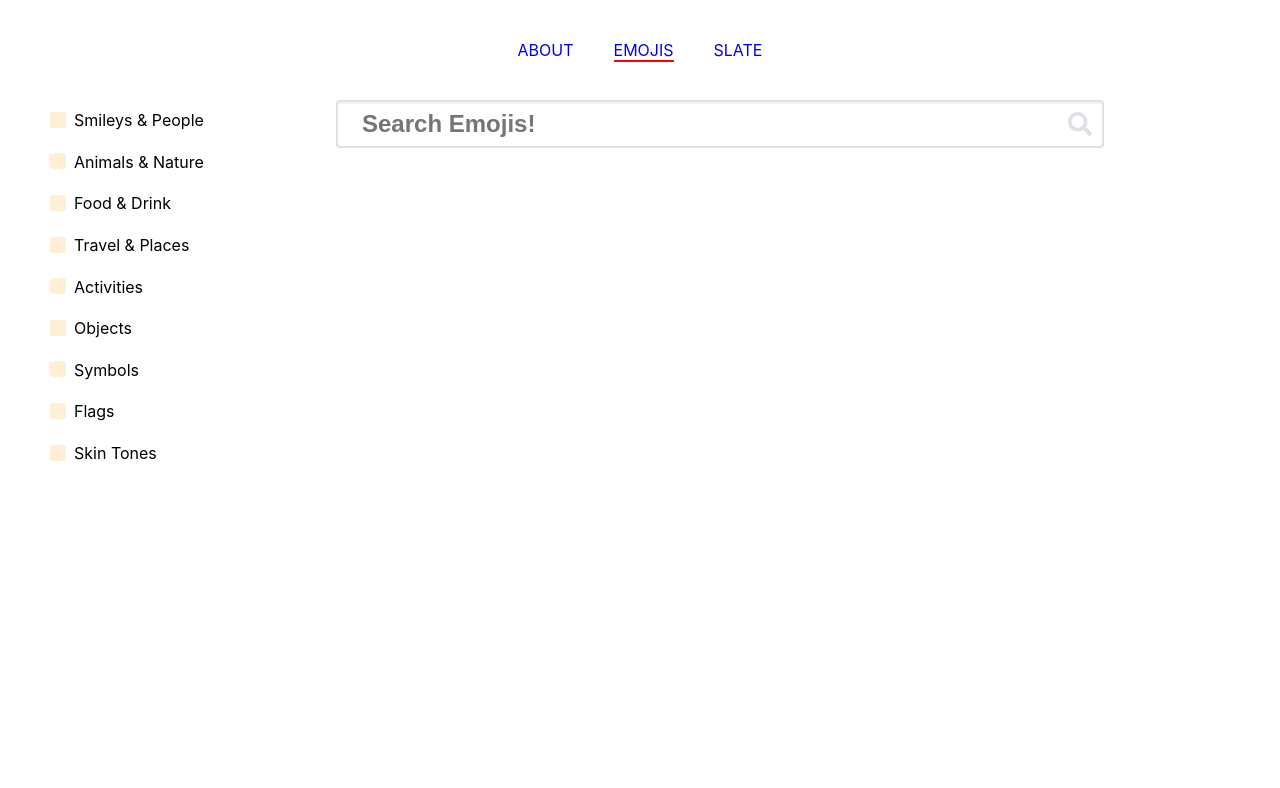
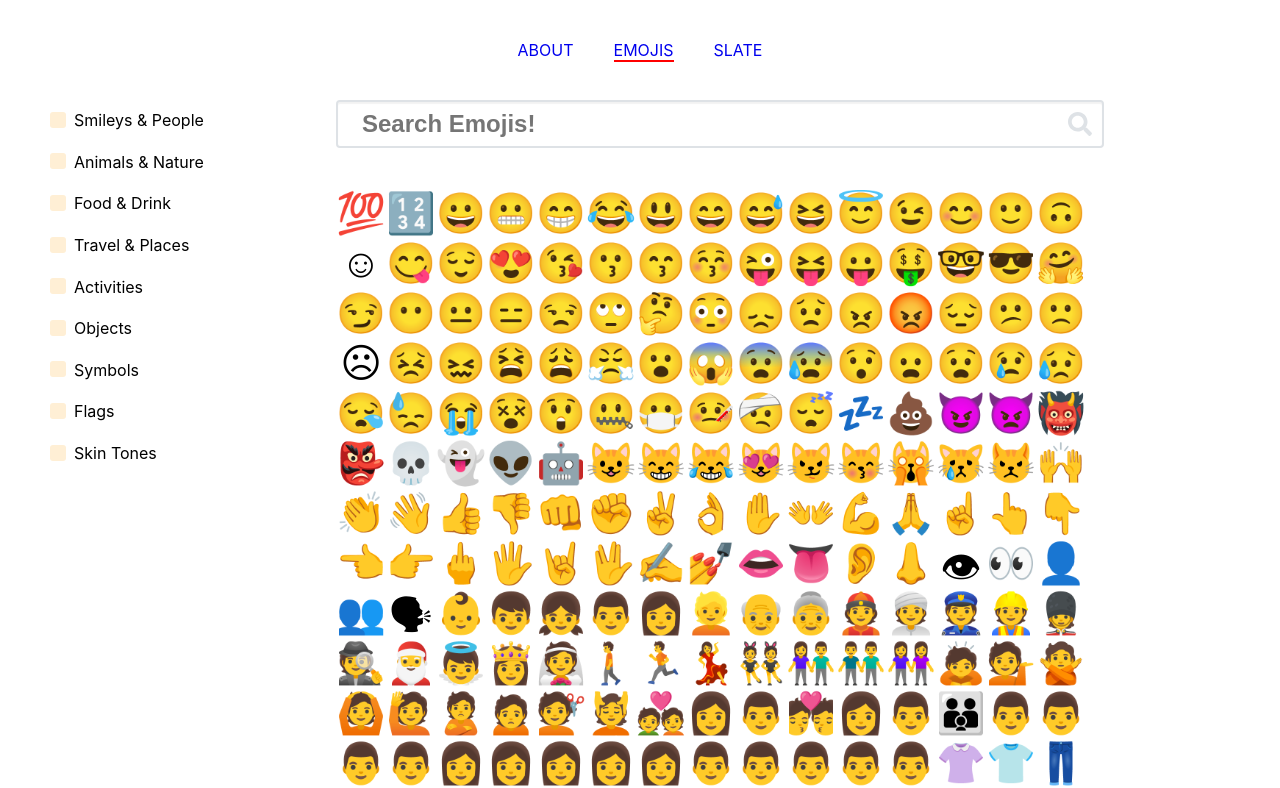
Before and after one commit to stanley92/ui-test, a React (Create React App) app: page /emoji in a window 1280 px wide. Shown: the top 788 px of the page. Built offline with nearby package versions, Linux system fonts and the light colour scheme.

Commit message:
Add emoji symbol display

```diff
--- a/src/Emoji/index.css
+++ b/src/Emoji/index.css
@@ -53,5 +53,15 @@
           font-weight: 600; }
         #emoji-container .right-panel .selection-wrapper .selection-btn .cancel-icon {
           font-size: 14px; }
+    #emoji-container .right-panel #emoji-wrapper {
+      display: flex;
+      flex-wrap: wrap; }
+      #emoji-container .right-panel #emoji-wrapper .symbol-wrapper {
+        display: flex;
+        justify-content: space-evenly;
+        height: 50px;
+        width: 50px; }
+        #emoji-container .right-panel #emoji-wrapper .symbol-wrapper .symbol {
+          font-size: 40px; }
 
 /*# sourceMappingURL=index.css.map */
--- a/src/Emoji/index.js
+++ b/src/Emoji/index.js
@@ -5,6 +5,7 @@ import { FontAwesomeIcon } from '@fortawesome/react-fontawesome';
 import { faSearch, faTimesCircle } from '@fortawesome/free-solid-svg-icons';
 
 import Categories from '../data/Categories';
+import EmojiList from '../data/EmojiList';
 import Checkbox from './Checkbox';
 
 const Emoji = () => {
@@ -141,10 +142,29 @@ const Emoji = () => {
             </form>
         ),
 
+        renderEmojis = () => {
+            return (
+                <div id="emoji-wrapper">
+                    {
+                        EmojiList.map((val, index) => {
+                            return (
+                                <div className="symbol-wrapper">
+                                    <div className="symbol">
+                                        {val.symbol}
+                                    </div>
+                                </div>
+                            );
+                        })
+                    }
+                </div>
+            );
+        },
+
         renderRightPanel = () => (
             <div className="right-panel">
                 {renderSearch()}
                 {renderSelectionButtons(searchTerm, keywords.search, keywords.categories)}
+                {renderEmojis()}
             </div>
         );
 
--- a/src/Emoji/index.scss
+++ b/src/Emoji/index.scss
@@ -87,7 +87,19 @@
     }
 
     #emoji-wrapper {
+      display: flex;
+      flex-wrap: wrap;
 
+      .symbol-wrapper {
+        display: flex;
+        justify-content: space-evenly;
+        height: 50px;
+        width: 50px;
+
+        .symbol {
+          font-size: 40px;
+        }
+      }
     }
   }
 
```
Also changed, not shown: 2 other files (tests, documents, lock files or other folders).
